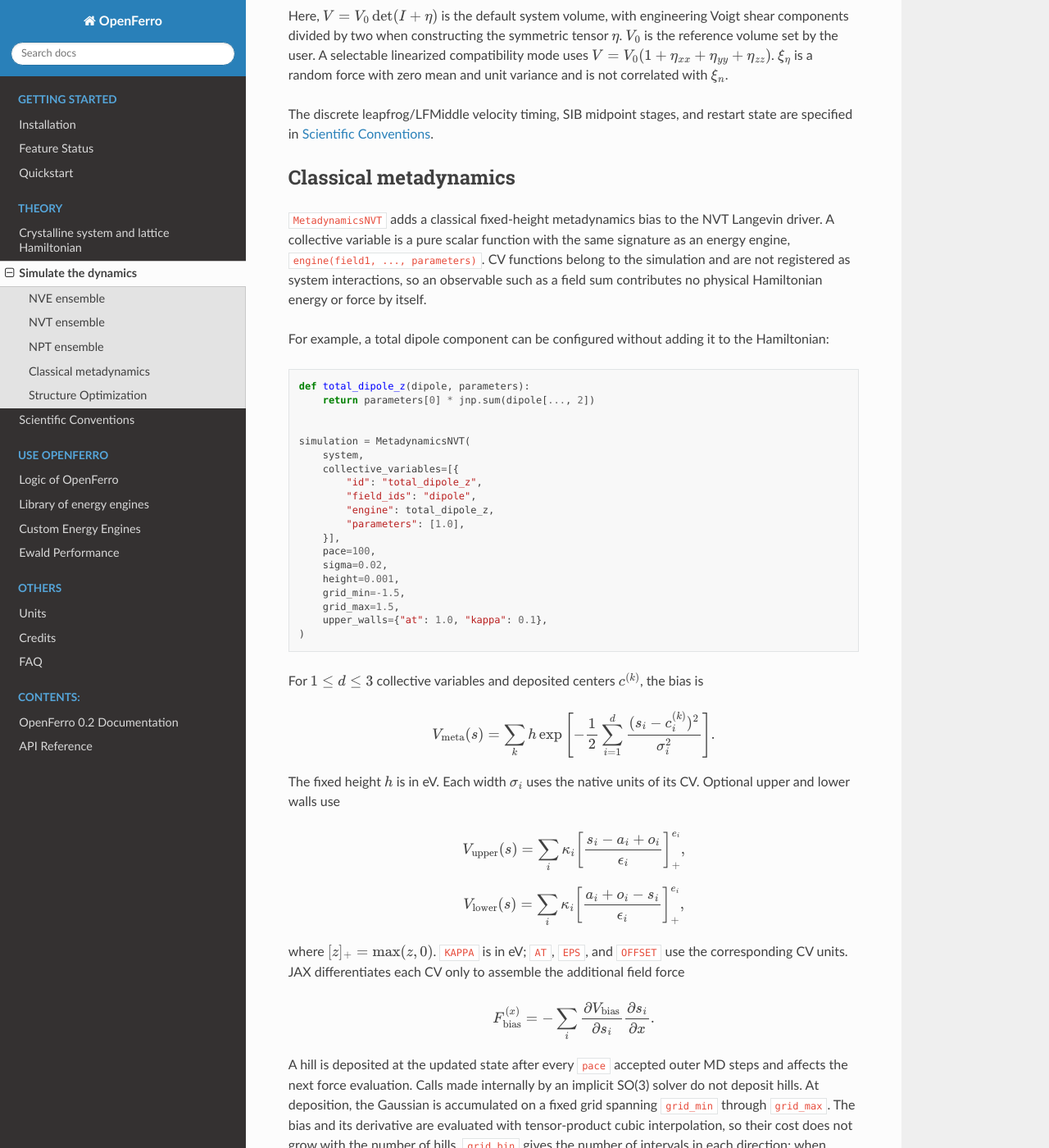
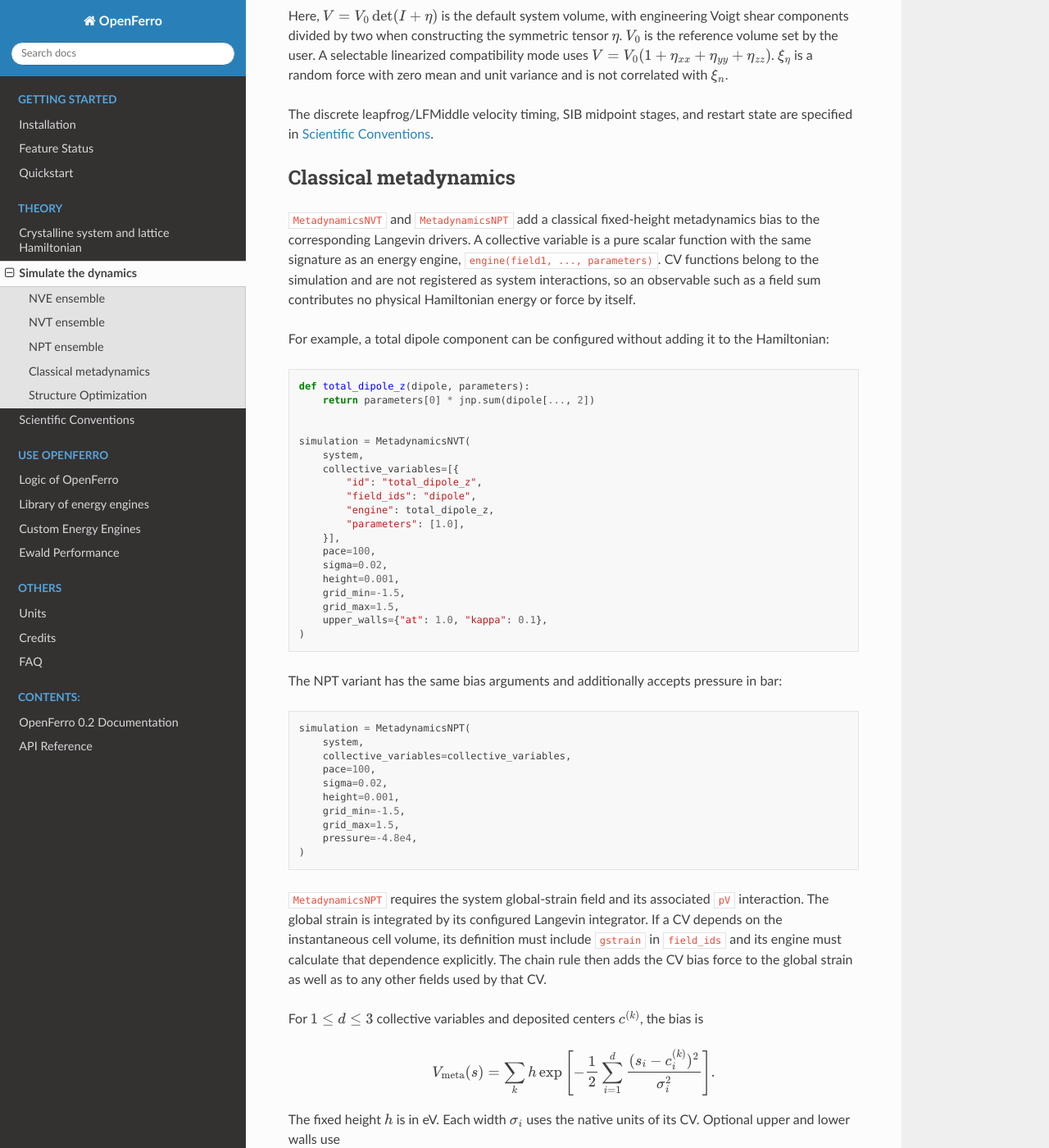
Before and after one commit to salinelake/OpenFerro, a Sphinx documentation site: the page built from docs/source/theory-dynamics.rst, in a window 1280 px wide and 1400 px high, scrolled down 1634 px. Shown: the whole window at 82% size. Built offline with Sphinx 7.4.7 and the Read the Docs theme 3.1.0, drawn with Linux system fonts in a browser that asks for light colours; some of the changed text lies outside the part shown.

Commit message:
implemented NPT metadynamics and updated the example

```diff
--- a/docs/source/theory-dynamics.rst
+++ b/docs/source/theory-dynamics.rst
@@ -80,12 +80,13 @@ restart state are specified in :doc:`scientific_conventions`.
 Classical metadynamics
 ----------------------
 
-``MetadynamicsNVT`` adds a classical fixed-height metadynamics bias to the NVT
-Langevin driver.  A collective variable is a pure scalar function with the
-same signature as an energy engine, ``engine(field1, ..., parameters)``.  CV
-functions belong to the simulation and are not registered as system
-interactions, so an observable such as a field sum contributes no physical
-Hamiltonian energy or force by itself.
+``MetadynamicsNVT`` and ``MetadynamicsNPT`` add a classical fixed-height
+metadynamics bias to the corresponding Langevin drivers. A collective
+variable is a pure scalar function with the same signature as an energy
+engine, ``engine(field1, ..., parameters)``. CV functions belong to the
+simulation and are not registered as system interactions, so an observable
+such as a field sum contributes no physical Hamiltonian energy or force by
+itself.
 
 For example, a total dipole component can be configured without adding it to
 the Hamiltonian:
@@ -111,6 +112,29 @@ the Hamiltonian:
        grid_max=1.5,
        upper_walls={"at": 1.0, "kappa": 0.1},
    )
+
+The NPT variant has the same bias arguments and additionally accepts pressure
+in bar:
+
+.. code-block:: python
+
+   simulation = MetadynamicsNPT(
+       system,
+       collective_variables=collective_variables,
+       pace=100,
+       sigma=0.02,
+       height=0.001,
+       grid_min=-1.5,
+       grid_max=1.5,
+       pressure=-4.8e4,
+   )
+
+``MetadynamicsNPT`` requires the system global-strain field and its associated
+``pV`` interaction. The global strain is integrated by its configured
+Langevin integrator. If a CV depends on the instantaneous cell volume, its
+definition must include ``gstrain`` in ``field_ids`` and its engine must
+calculate that dependence explicitly. The chain rule then adds the CV bias
+force to the global strain as well as to any other fields used by that CV.
 
 For :math:`1\leq d\leq3` collective variables and deposited centers
 :math:`c^{(k)}`, the bias is
@@ -163,8 +187,9 @@ the deposited Gaussian sum directly.  Repeated
 refuses to overwrite an existing HILLS file.  ``Thermo_Reporter`` continues to
 report the physical system potential; use ``calc_total_bias`` or
 ``calc_biased_potential_energy`` for bias-aware energies.  The
-``examples/07.MetaDynamics`` workflow compares a two-CV run with an exactly
-known toy free-energy surface.
+``examples/07.MetaDynamics`` workflow compares a two-CV NVT run with an
+exactly known toy free-energy surface. NPT metadynamics remains experimental
+and requires independent constant-pressure validation for each model.
 
 Structure Optimization
 ----------------------
```
Also changed, not shown: docs/source/feature_status.rst (+17 -9 lines), examples/README.md, 2 other files.
